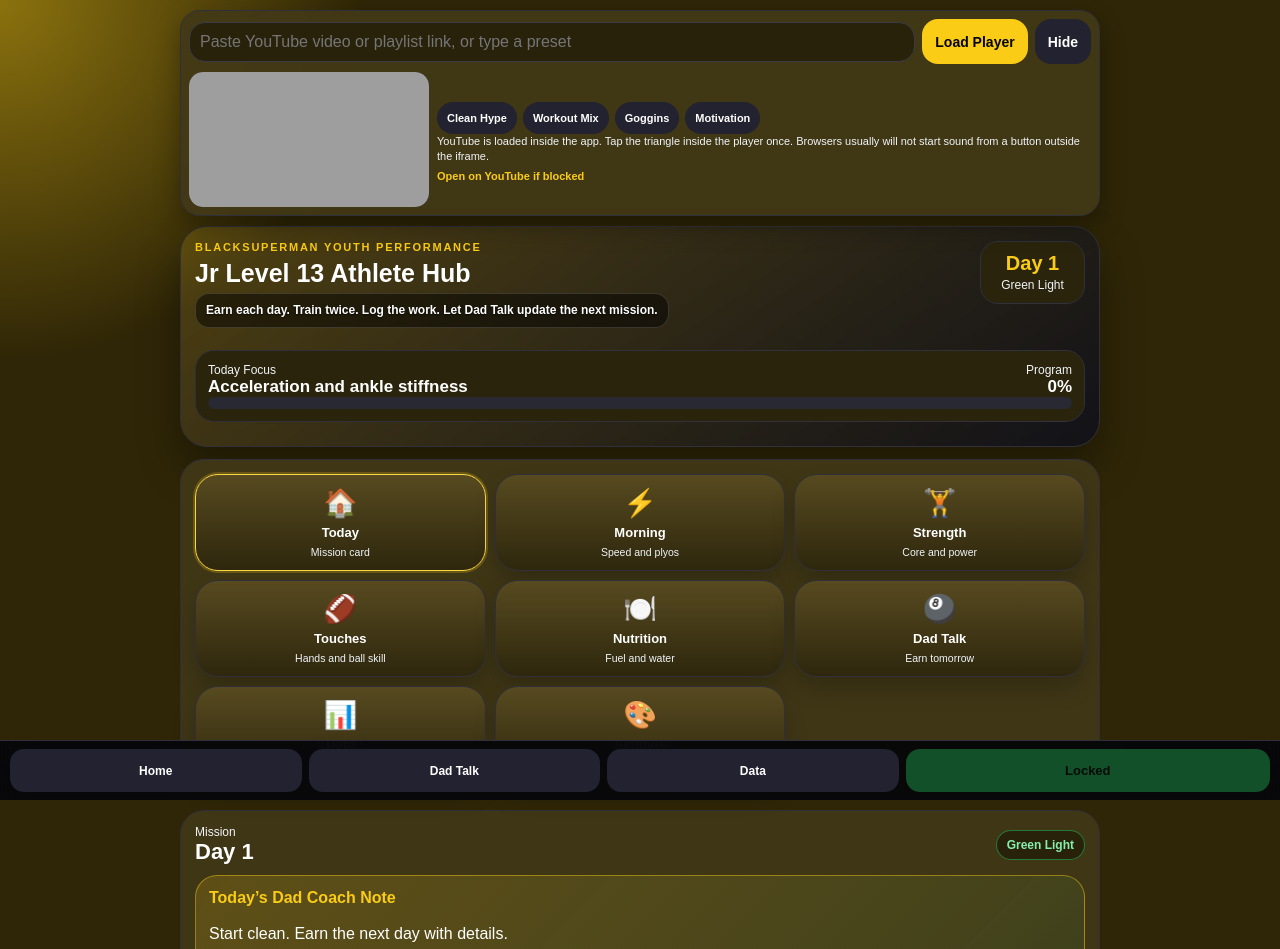
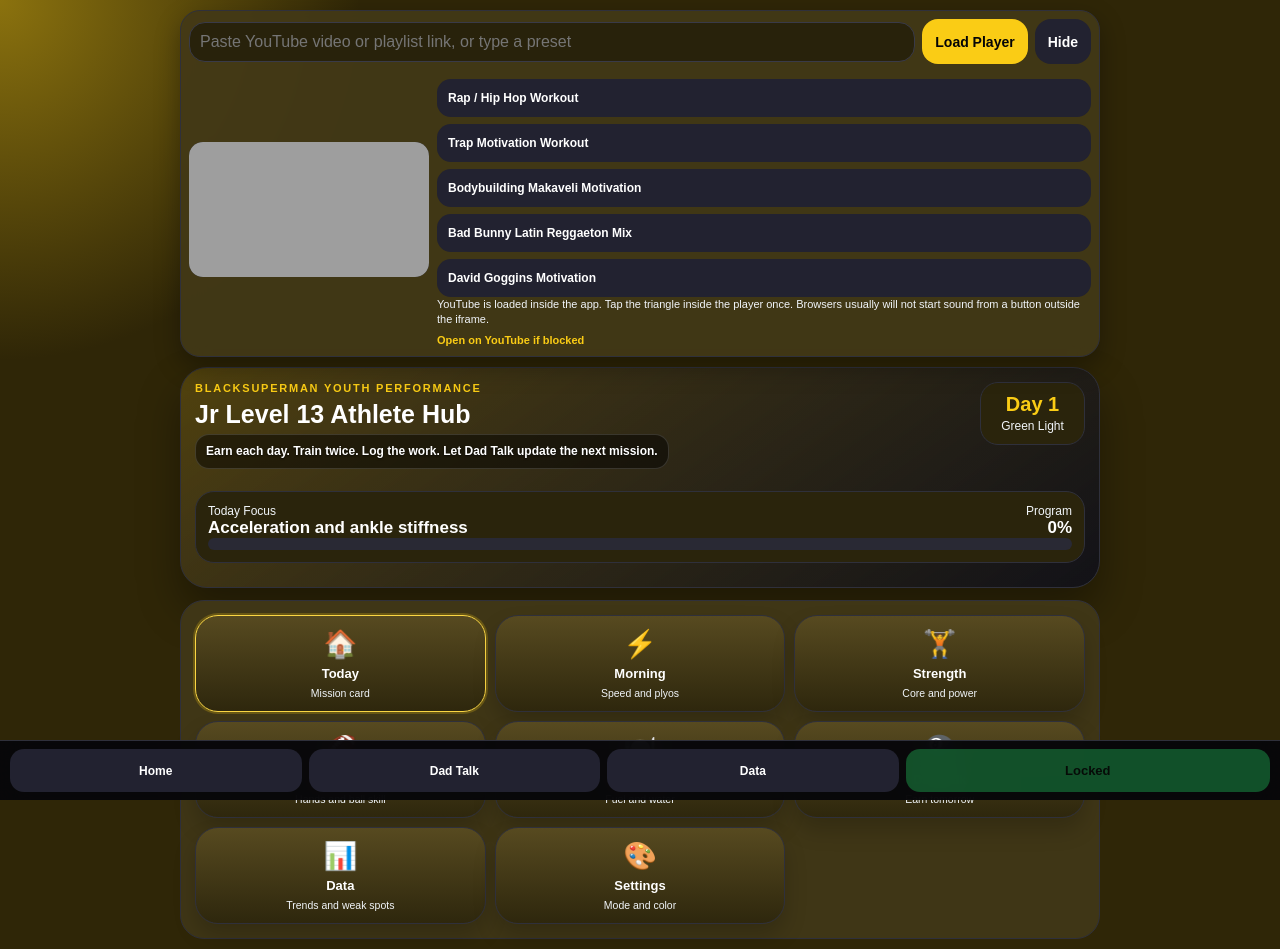
Before and after one commit to blacksuuperman/jr-training-app, a plain HTML site: page index.html in a window 1280 px wide. Shown: the top 949 px of the page. Drawn offline with Linux system fonts and the light colour scheme; grey boxes are pictures that could not be loaded.

Commit message:
Update index.html

```diff
--- a/index.html
+++ b/index.html
@@ -33,7 +33,7 @@ h1,h2,h3{margin:0;color:var(--text)}h1{font-size:25px;line-height:1}h2{font-size
 p,li{color:var(--text);line-height:1.42}.small{font-size:12px;color:var(--muted)}.tiny{font-size:11px;color:var(--muted)}
 .musicDock{position:sticky;top:0;z-index:90;background:color-mix(in srgb,var(--panel) 92%,transparent);border:1px solid var(--line);border-radius:20px;padding:8px;margin-bottom:10px;box-shadow:0 10px 26px rgba(0,0,0,.32);backdrop-filter:blur(14px)}
 .musicTop{display:grid;grid-template-columns:1fr auto auto;gap:7px;align-items:center}
-.musicTop input{min-height:40px}.playerWrap{display:grid;grid-template-columns:240px 1fr;gap:8px;align-items:center;margin-top:8px}.ytFrame{width:240px;height:135px;border:0;border-radius:14px;background:#000}.ytFrame[src="about:blank"]{background:linear-gradient(135deg,#07070b,#181824)}.musicHelp{font-size:11px;color:var(--muted);line-height:1.35}.quickChips{display:flex;gap:6px;overflow:auto;padding-top:7px}.quickChips button{white-space:nowrap;min-height:32px;font-size:11px;border-radius:999px;padding:7px 10px}.musicFallback{display:inline-flex;margin-top:7px;font-size:11px;color:var(--accent);font-weight:900;text-decoration:none}.musicModeRow{display:flex;gap:6px;flex-wrap:wrap;margin-top:7px}.musicModeRow button{min-height:34px;font-size:11px;border-radius:999px;padding:7px 10px}.trackName{font-size:11px;color:var(--text);font-weight:900;margin-top:5px;white-space:nowrap;overflow:hidden;text-overflow:ellipsis}
+.musicTop input{min-height:40px}.playerWrap{display:grid;grid-template-columns:240px 1fr;gap:8px;align-items:center;margin-top:8px}.ytFrame{width:240px;height:135px;border:0;border-radius:14px;background:#000}.ytFrame[src="about:blank"]{background:linear-gradient(135deg,#07070b,#181824)}.musicHelp{font-size:11px;color:var(--muted);line-height:1.35}.quickChips{display:grid;grid-template-columns:1fr;gap:7px;padding-top:7px}.quickChips button{width:100%;justify-content:flex-start;text-align:left;white-space:normal;min-height:38px;font-size:12px;border-radius:14px;padding:9px 11px}.musicFallback{display:inline-flex;margin-top:7px;font-size:11px;color:var(--accent);font-weight:900;text-decoration:none}.musicModeRow{display:flex;gap:6px;flex-wrap:wrap;margin-top:7px}.musicModeRow button{min-height:34px;font-size:11px;border-radius:999px;padding:7px 10px}.trackName{font-size:11px;color:var(--text);font-weight:900;margin-top:5px;white-space:nowrap;overflow:hidden;text-overflow:ellipsis}
 .hero{border:1px solid var(--line);background:linear-gradient(145deg,color-mix(in srgb,var(--accent) 17%,transparent),rgba(17,17,24,.96));border-radius:27px;padding:14px;box-shadow:0 22px 42px rgba(0,0,0,.35);margin-bottom:12px}
 .topLine{display:flex;justify-content:space-between;gap:10px;align-items:flex-start}
 .tag{font-size:11px;letter-spacing:.16em;text-transform:uppercase;color:var(--accent);font-weight:900;margin-bottom:8px}
@@ -93,11 +93,11 @@ button.active,a.active,.gold{background:var(--accent);color:var(--buttonText)}
       <button class="hideSmall" onclick="toggleMusic()">Hide</button>
     </div>
     <div class="playerWrap" id="playerWrap">
-      <iframe id="musicFrame" class="ytFrame" src="https://www.youtube.com/embed/videoseries?list=PLFgquLnL59alCl_2TQvOiD5Vgm1hCaGSI&rel=0&playsinline=1&enablejsapi=0" title="Mini YouTube player" referrerpolicy="strict-origin-when-cross-origin" allow="accelerometer; autoplay; clipboard-write; encrypted-media; gyroscope; picture-in-picture; web-share" allowfullscreen></iframe>
+      <iframe id="musicFrame" class="ytFrame" src="https://www.youtube.com/embed/videoseries?list=PLChOO_ZAB22WAvnFw86vUueyv026ULwIv&rel=0&playsinline=1&enablejsapi=0" title="Mini YouTube player" referrerpolicy="strict-origin-when-cross-origin" allow="accelerometer; autoplay; clipboard-write; encrypted-media; gyroscope; picture-in-picture; web-share" allowfullscreen></iframe>
       <div>
         <div class="quickChips" id="quickChips"></div>
         <div class="musicHelp" id="musicHelp">YouTube is loaded inside the app. Tap the triangle inside the player once. If a preview blocks it, the same file should work better after Vercel deploy.</div>
-        <a id="musicFallback" class="musicFallback" target="_blank" rel="noopener" href="https://www.youtube.com/playlist?list=PLFgquLnL59alCl_2TQvOiD5Vgm1hCaGSI">Open on YouTube if blocked</a>
+        <a id="musicFallback" class="musicFallback" target="_blank" rel="noopener" href="https://www.youtube.com/playlist?list=PLChOO_ZAB22WAvnFw86vUueyv026ULwIv">Open on YouTube if blocked</a>
       </div>
     </div>
   </div>
@@ -192,10 +192,11 @@ deHands:'https://www.youtube.com/shorts/NSx86zEi1Vg'
 
 const YT_HOST='https://www.youtube.com/embed/';
 const musicPresets=[
- {key:'clean',label:'Clean Hype',src:YT_HOST+'videoseries?list=PLFgquLnL59alCl_2TQvOiD5Vgm1hCaGSI&playsinline=1&rel=0&enablejsapi=0'},
- {key:'workout',label:'Workout Mix',src:YT_HOST+'videoseries?list=PL4fGSI1pDJn5kI81J1fYWK5eZRl1zJ5kM&playsinline=1&rel=0&enablejsapi=0'},
- {key:'goggins',label:'Goggins',src:YT_HOST+'yErh67ls9XA?playsinline=1&rel=0'},
- {key:'motivation',label:'Motivation',src:YT_HOST+'BHYOjpEW0jM?playsinline=1&rel=0'}
+ {key:'rap',label:'Rap / Hip Hop Workout',src:YT_HOST+'videoseries?list=PLChOO_ZAB22WAvnFw86vUueyv026ULwIv&rel=0&playsinline=1&enablejsapi=0'},
+ {key:'trap',label:'Trap Motivation Workout',src:YT_HOST+'videoseries?list=PL2sF5EgRJzu-VZ2_UwOniFkboXLMZw6ky&rel=0&playsinline=1&enablejsapi=0'},
+ {key:'makaveli',label:'Bodybuilding Makaveli Motivation',src:YT_HOST+'videoseries?list=PLDeT3PYJ-AKm0P5ih7Znj_tfwrtFR39Wr&rel=0&playsinline=1&enablejsapi=0'},
+ {key:'badbunny',label:'Bad Bunny Latin Reggaeton Mix',src:YT_HOST+'videoseries?list=PLuMEcroxcdXF0e_u7gMvbV3OfJ3NE9qDd&rel=0&playsinline=1&enablejsapi=0'},
+ {key:'goggins',label:'David Goggins Motivation',src:YT_HOST+'videoseries?list=PLTaMkgKv5vlza7KP6-3ZbdWItiC_vk0Pq&rel=0&playsinline=1&enablejsapi=0'}
 ];
 const tiles=[
  ['home','🏠','Today','Mission card'],
@@ -735,7 +736,7 @@ function ensureMusicPlayer(){
  if(!f)return;
  document.getElementById('playerWrap').classList.toggle('hidden',!state.musicOpen);
  if(!f.getAttribute('src') || f.getAttribute('src')==='about:blank'){
-   const p=musicPresets.find(x=>x.key==='clean');
+   const p=musicPresets.find(x=>x.key==='rap');
    f.setAttribute('src',p.src);
    if(a){a.href='https://www.youtube.com/playlist?list=PLFgquLnL59alCl_2TQvOiD5Vgm1hCaGSI';a.classList.remove('hidden');}
  }
@@ -769,7 +770,7 @@ function setMusicSource(src,url,label=''){
 }
 function playMusic(){
  let q=document.getElementById('musicSearch').value.trim();
- if(!q){playPreset('clean');return;}
+ if(!q){playPreset('rap');return;}
  let parsed=parseYouTube(q);
  if(parsed){
    setMusicSource(youtubeEmbedUrl(parsed.type,parsed.id),youtubeWatchUrl(parsed.type,parsed.id),'YouTube');
```
